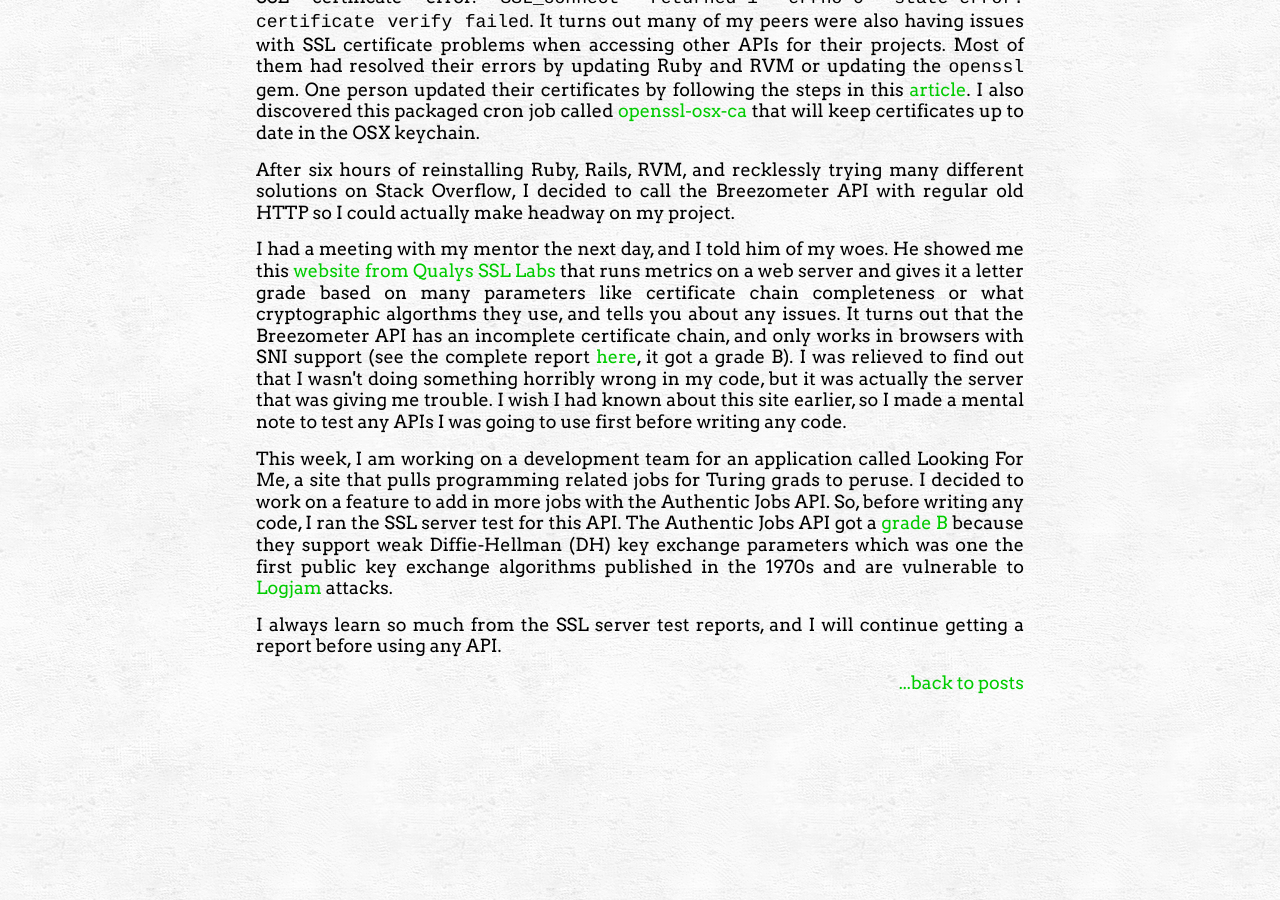
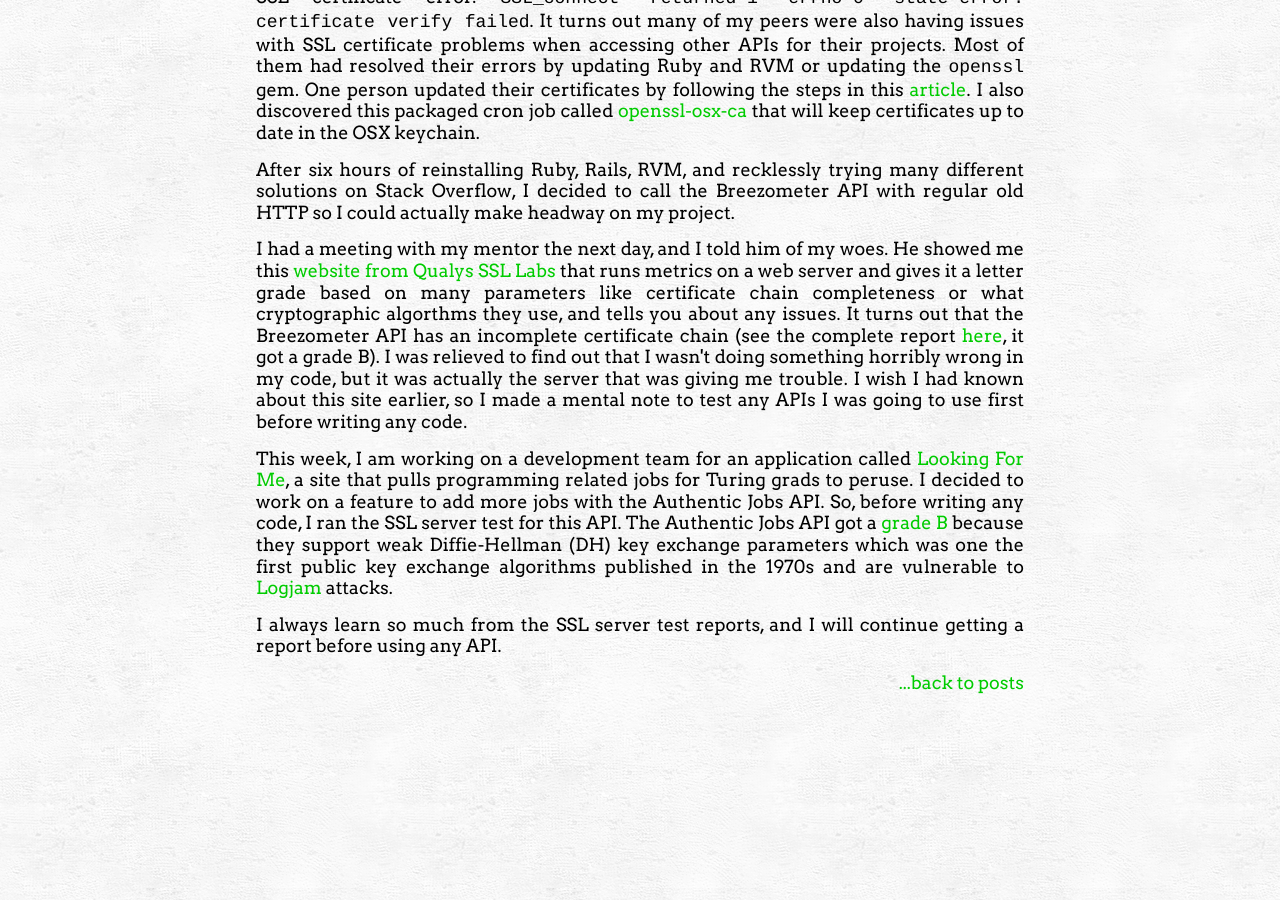
Before and after one commit to bethsecor/bethsecor.github.io, a Jekyll site: the page built from _posts/2016-04-13-ssl-tests.html, in a window 1280 px wide and 900 px high, scrolled down 532 px. Built offline with Jekyll 4.4.1, drawn with Linux system fonts in a browser that asks for light colours; some web fonts are replaced.

Commit message:
update april 13 post

```diff
--- a/_posts/2016-04-13-ssl-tests.html
+++ b/_posts/2016-04-13-ssl-tests.html
@@ -12,11 +12,11 @@
 </p>
 
 <p>
-  I had a meeting with my mentor the next day, and I told him of my woes. He showed me this <a href="https://www.ssllabs.com/ssltest">website from Qualys SSL Labs</a> that runs metrics on a web server and gives it a letter grade based on many parameters like certificate chain completeness or what cryptographic algorthms they use, and tells you about any issues. It turns out that the Breezometer API has an incomplete certificate chain, and only works in browsers with SNI support (see the complete report <a href="https://www.ssllabs.com/ssltest/analyze.html?d=api.breezometer.com&s=173.194.202.121">here</a>, it got a grade B). I was relieved to find out that I wasn't doing something horribly wrong in my code, but it was actually the server that was giving me trouble. I wish I had known about this site earlier, so I made a mental note to test any APIs I was going to use first before writing any code.
+  I had a meeting with my mentor the next day, and I told him of my woes. He showed me this <a href="https://www.ssllabs.com/ssltest">website from Qualys SSL Labs</a> that runs metrics on a web server and gives it a letter grade based on many parameters like certificate chain completeness or what cryptographic algorthms they use, and tells you about any issues. It turns out that the Breezometer API has an incomplete certificate chain (see the complete report <a href="https://www.ssllabs.com/ssltest/analyze.html?d=api.breezometer.com&s=173.194.202.121">here</a>, it got a grade B). I was relieved to find out that I wasn't doing something horribly wrong in my code, but it was actually the server that was giving me trouble. I wish I had known about this site earlier, so I made a mental note to test any APIs I was going to use first before writing any code.
 </p>
 
 <p>
-  This week, I am working on a development team for an application called Looking For Me, a site that pulls programming related jobs for Turing grads to peruse. I decided to work on a feature to add in more jobs with the Authentic Jobs API. So, before writing any code, I ran the SSL server test for this API. The Authentic Jobs API got a <a href="https://www.ssllabs.com/ssltest/analyze.html?d=authenticjobs.com&s=104.200.23.73">grade B</a> because they support weak Diffie-Hellman (DH) key exchange parameters which was one the first public key exchange algorithms published in the 1970s and are vulnerable to <a href="https://weakdh.org/">Logjam</a> attacks.
+  This week, I am working on a development team for an application called <a href="https://github.com/LookingForMe/lookingfor">Looking For Me</a>, a site that pulls programming related jobs for Turing grads to peruse. I decided to work on a feature to add more jobs with the Authentic Jobs API. So, before writing any code, I ran the SSL server test for this API. The Authentic Jobs API got a <a href="https://www.ssllabs.com/ssltest/analyze.html?d=authenticjobs.com&s=104.200.23.73">grade B</a> because they support weak Diffie-Hellman (DH) key exchange parameters which was one the first public key exchange algorithms published in the 1970s and are vulnerable to <a href="https://weakdh.org/">Logjam</a> attacks.
 </p>
 
 <p>
```
